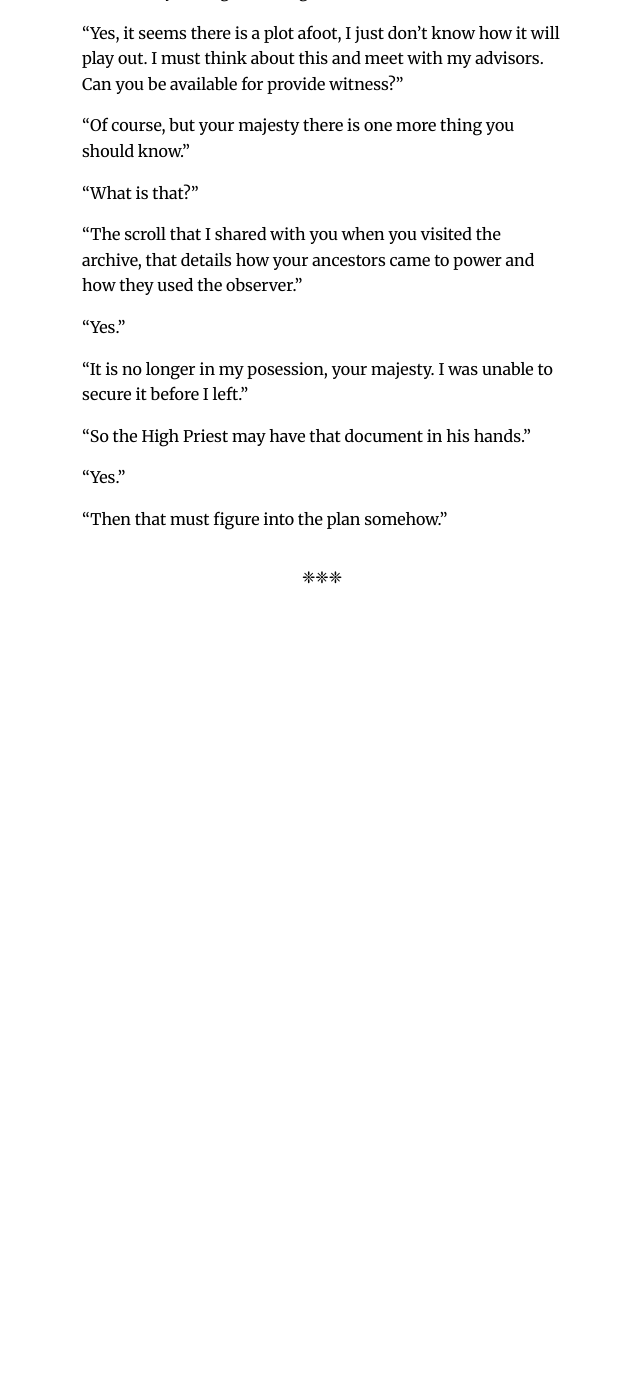
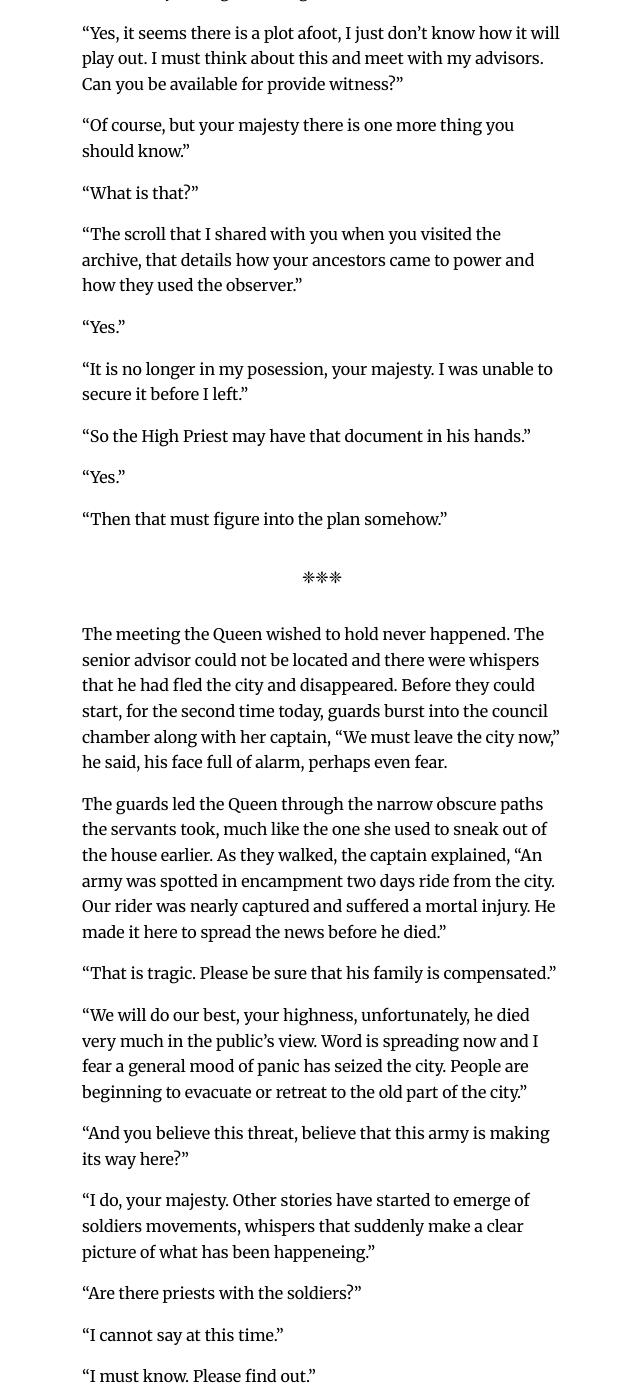
Before and after one commit to brodieaustin/avalon-novel, a Jekyll site: the page built from index.markdown, in a window 1280 px wide and 1400 px high, scrolled down 149515 px. Shown: the whole window, without its empty margins (318-958 px from the left). Built offline with Jekyll 4.4.1, drawn with Linux system fonts in a browser that asks for light colours; our own code applies the rules of GitHub Pages for plain Markdown files; before the commit the page ends 150145 px from its top, so only the background shows below that; some of the changed text lies outside the part shown.

Commit message:
progress for 11/28/2021. 45454 words.

```diff
--- a/index.markdown
+++ b/index.markdown
@@ -2943,3 +2943,31 @@ The Queen's guards whisked her into her private study. When she entered the room
 "Then that must figure into the plan somehow."
 
 ***
+
+The meeting the Queen wished to hold never happened. The senior advisor could not be located and there were whispers that he had fled the city and disappeared. Before they could start, for the second time today, guards burst into the council chamber along with her captain, "We must leave the city now," he said, his face full of alarm, perhaps even fear.
+
+The guards led the Queen through the narrow obscure paths the servants took, much like the one she used to sneak out of the house earlier. As they walked, the captain explained, "An army was spotted in encampment two days ride from the city. Our rider was nearly captured and suffered a mortal injury. He made it here to spread the news before he died."
+
+"That is tragic. Please be sure that his family is compensated."
+
+"We will do our best, your highness, unfortunately, he died very much in the public's view. Word is spreading now and I fear a general mood of panic has seized the city. People are beginning to evacuate or retreat to the old part of the city."
+
+"And you believe this threat, believe that this army is making its way here?"
+
+"I do, your majesty. Other stories have started to emerge of soldiers movements, whispers that suddenly make a clear picture of what has been happeneing."
+
+"Are there priests with the soldiers?"
+
+"I cannot say at this time."
+
+"I must know. Please find out."
+
+"Yes, your majesty"
+
+They finally made their way outside where there were two carriages waiting. Her maid was dressed in one of her older dresses, but bore a strikign resemblance to herself. The captain explained, "A body double, your majesty. Each carriage will take a different route. Only myself and the driver know the routes. I have selected these men personally and trust them."
+
+"And the final destination."
+
+"We plan to evacuate you to your father's estate. It is remote and puts more distance between yourself and the army."
+
+"Very well, let's not waste more time then."
```
